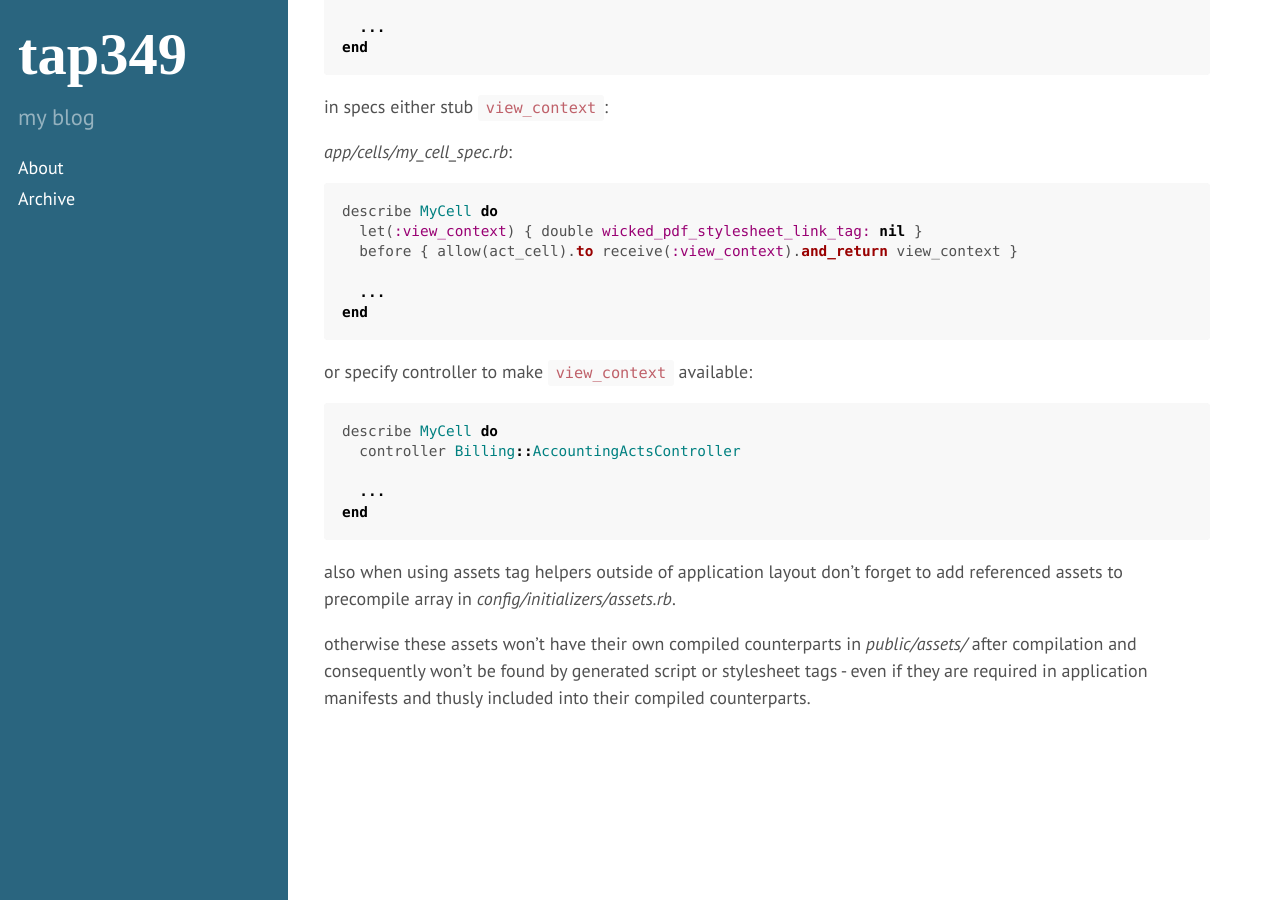
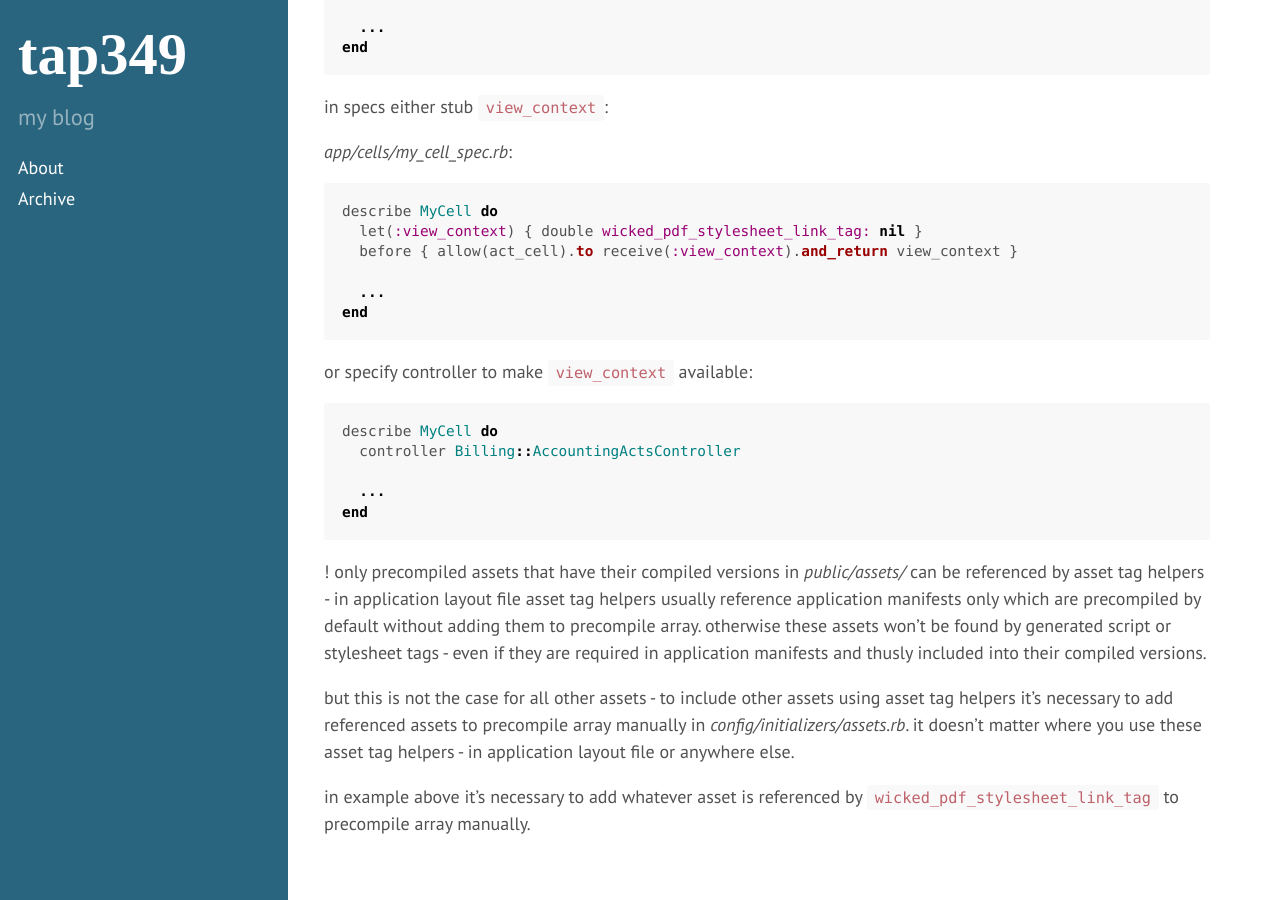
Before and after one commit to tap349/tap349.github.io, a Jekyll site: the page built from _posts/2016-04-07-assets-in-cells.md, in a window 1280 px wide and 900 px high, scrolled down 2092 px. Built offline with Jekyll 4.4.1, drawn with Linux system fonts in a browser that asks for light colours.

Commit message:
update 2016-04-15_10:57:20

````diff
--- a/_posts/2016-04-07-assets-in-cells.md
+++ b/_posts/2016-04-07-assets-in-cells.md
@@ -130,10 +130,18 @@ describe MyCell do
 end
 ```
 
-also when using assets tag helpers outside of application layout don't forget
-to add referenced assets to precompile array in _config/initializers/assets.rb_.
+! only precompiled assets that have their compiled versions in
+_public/assets/_ can be referenced by asset tag helpers - in application
+layout file asset tag helpers usually reference application manifests only
+which are precompiled by default without adding them to precompile array.
+otherwise these assets won't be found by generated script or stylesheet tags -
+even if they are required in application manifests and thusly included into
+their compiled versions.
 
-otherwise these assets won't have their own compiled counterparts in
-_public/assets/_ after compilation and consequently won't be found by
-generated script or stylesheet tags - even if they are required in
-application manifests and thusly included into their compiled counterparts.
+but this is not the case for all other assets - to include other assets
+using asset tag helpers it's necessary to add referenced assets to precompile
+array manually in _config/initializers/assets.rb_. it doesn't matter where
+you use these asset tag helpers - in application layout file or anywhere else.
+
+in example above it's necessary to add whatever asset is referenced by
+`wicked_pdf_stylesheet_link_tag` to precompile array manually.
````
